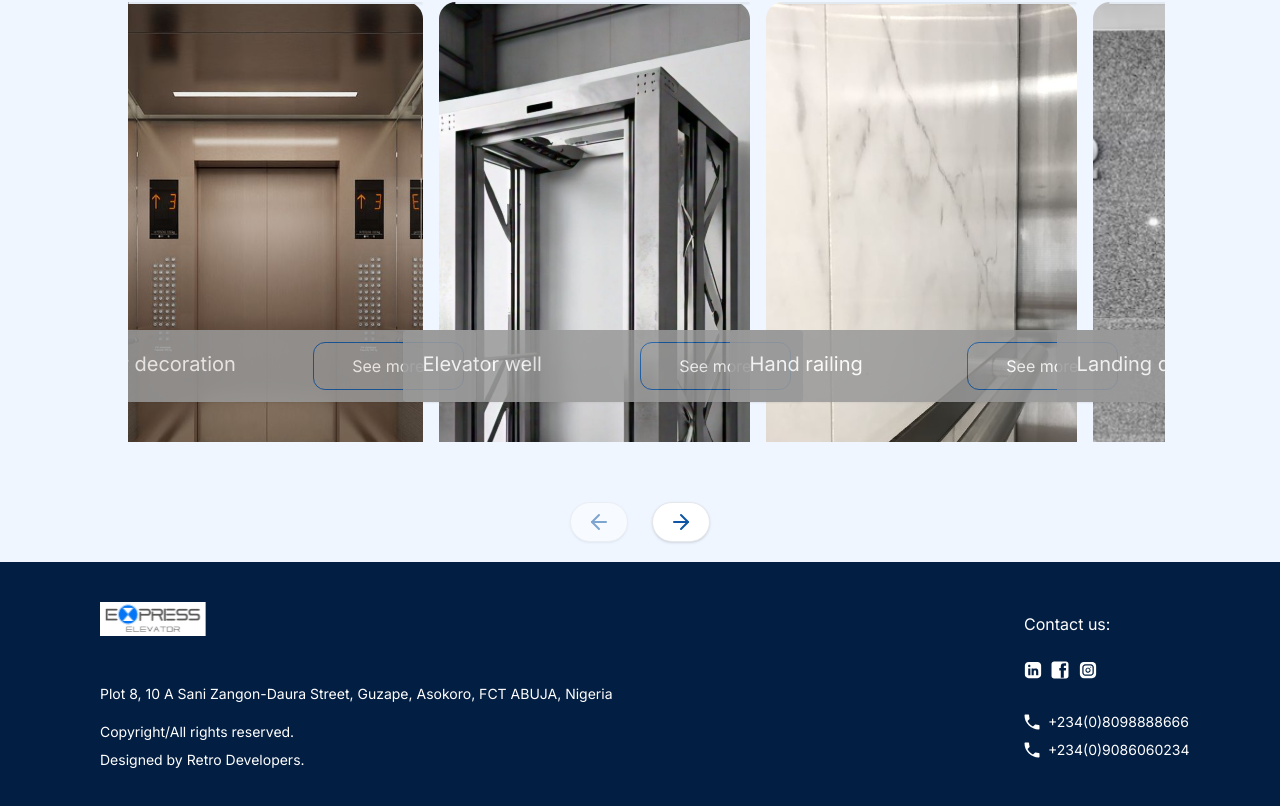
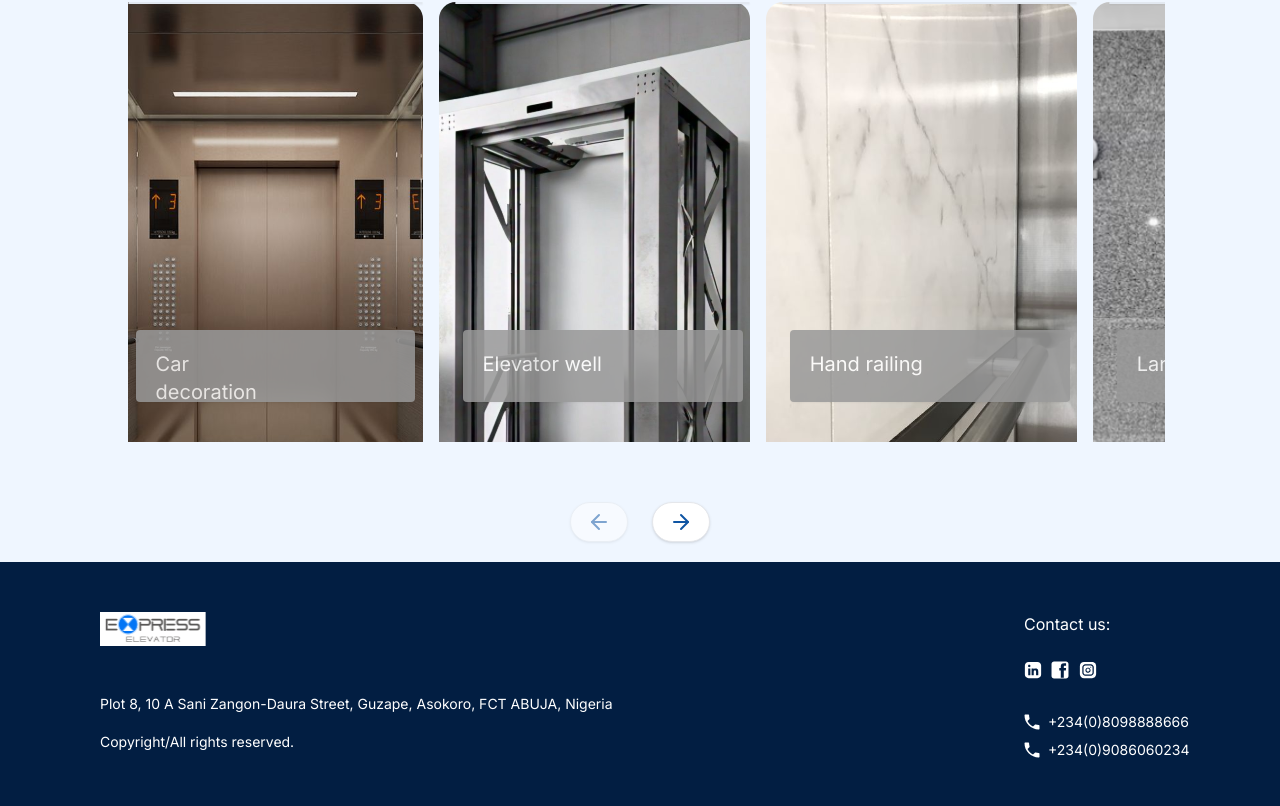
Before and after one commit to Rwinkah/express-elevator, a React (Vite) app: page / in a window 1280 px wide. Shown: the part 4059-4865 px from the top of the page. Built offline with nearby package versions, Linux system fonts and the light colour scheme.

Commit message:
fix mobile

```diff
--- a/src/components/ElevatorComponents.tsx
+++ b/src/components/ElevatorComponents.tsx
@@ -10,6 +10,7 @@ import handRail2 from '../assets/handRailing2.svg'
 import handRail3 from '../assets/handRailing3.svg'
 import landDoor1 from '../assets/landingDoors1.svg'
 import landDoor2 from '../assets/landingDoors2.svg'
+import UseMediaQuery from '../../lib/use-media-query'
 import landDoor3 from '../assets/landingDoors3.svg'
 
 
@@ -37,6 +38,8 @@ import {
 
 
   export default function CarouselSize() {
+    const isTabletAbove = UseMediaQuery("(min-width: 1440px)");
+
     return (
       <div className=' bg-blue-50 flex flex-col items-center'>
  <Carousel
@@ -59,12 +62,12 @@ import {
             <CarouselItem key={comp.key} className="md:basis-1/2 lg:basis-1/3" style={{ backgroundImage: `url(${comp.backImg})`, backgroundSize: 'cover', backgroundRepeat: 'no-repeat', }} >
               <div className="w-[467px] h-[440px]" >
                 <Card  className="flex items-center sm p-0 md:justify-center w-full">
-                  <CardContent className="flex p-0 pt-3 pb-3 ml-2 lg:ml-0 pl-3 pr-3 box-border w-fit  bottom-10 absolute rounded-sm bg-[#999999] h-[72px]  lg:w-[400px] opacity-85 shadow-sm gap-[vw]">
+                  <CardContent className="bg-gradient-radial from-[#ffffff] to-[#999999] flex  pt-3 pb-3 box-border ml-2 lg:ml-0 pl-3 pr-3  w-fit   bottom-10 absolute rounded-sm bg-[#999999] h-[72px]  xl:w-[30%] opacity-85 shadow-sm xs:w-[40%] md:w-[30%]">
                     <h4 className="xl:text-xl  text-white w-[60%] h-[36px] p-2">{comp.text}</h4>
                     {/* <button className='border-expBlueDark border rounded-xl text-white p-0 h-[36px] w-[25vw] lg:w-[99px] text-sm'> See more</button> */}
-                    <Popover>
+                    { isTabletAbove &&  <Popover>
                 <PopoverTrigger asChild>
-                    <button className='text-white border border-expBlueDark rounded-xl w-2/5'>See more</button>
+                    <button className=' text-white border border-expBlueDark rounded-xl w-2/5'>See more</button>
                 </PopoverTrigger>
                 <PopoverContent className=' flex md:w-fit w-1/4 h-1/4'>
                     <div className='flex md:flex-row  gap-4 justify-between'>
@@ -73,7 +76,8 @@ import {
                             ))}
                     </div>
                 </PopoverContent>
-            </Popover>
+            </Popover>}
+
                   </CardContent>
                 </Card>
               </div>
--- a/src/components/Footer.tsx
+++ b/src/components/Footer.tsx
@@ -17,7 +17,7 @@ export default function Footer () {
                 <img src={Logo} className='mb-[3rem]' />
                 <span className=''>Plot 8, 10 A Sani Zangon-Daura Street, Guzape, Asokoro, FCT ABUJA, Nigeria</span>
                 <p className='mb-2 mt-[18px]'>Copyright/All rights reserved.</p>
-                <p>Designed by Retro Developers.</p>
+                {/* <p>Designed by Retro Developers.</p> */}
             </div>
             <div id='footer_right' className='w-[20vw]'>
                 <span className='text-base'>Contact us:</span>
--- a/src/components/Hero.tsx
+++ b/src/components/Hero.tsx
@@ -6,7 +6,7 @@ import UseMediaQuery from '../../lib/use-media-query'
 
 
 export default function Hero() {
-    const isTabletAbove = UseMediaQuery("(min-width: 768px)");
+    const isTabletAbove = UseMediaQuery("(min-width: 1024px)");
 
     return (
         <section id="hero-section" className="pr bg-[#fafafa] h-full flex flex-col items-center m-0 p-0 mb-[5rem]">
```
